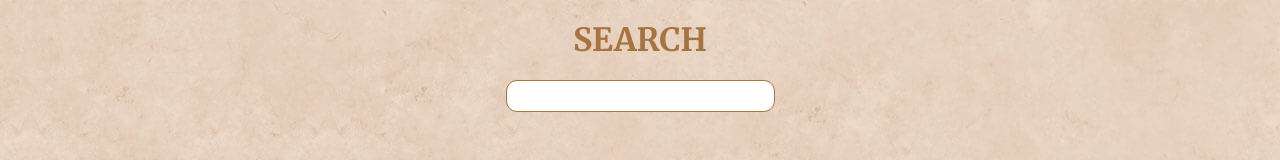
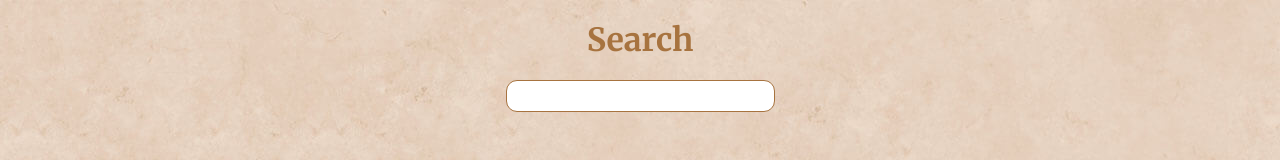
Before and after one commit to federicodonner/fabdocs, a React (Create React App) app: page /search in a window 1280 px wide. Shown: the top 160 px of the page. Built offline with nearby package versions, Linux system fonts and the light colour scheme.

Commit message:
fix(Search): fix title in caps

```diff
--- a/src/Search.js
+++ b/src/Search.js
@@ -60,7 +60,7 @@ export default function Search() {
 
   return (
     <div className="mainRoute search">
-      <div className="title">SEARCH</div>
+      <div className="title">Search</div>
       {loader && (
         <div className="loaderContainer">
           <img className="loader" src={loaderImg} alt="loader" />
```
